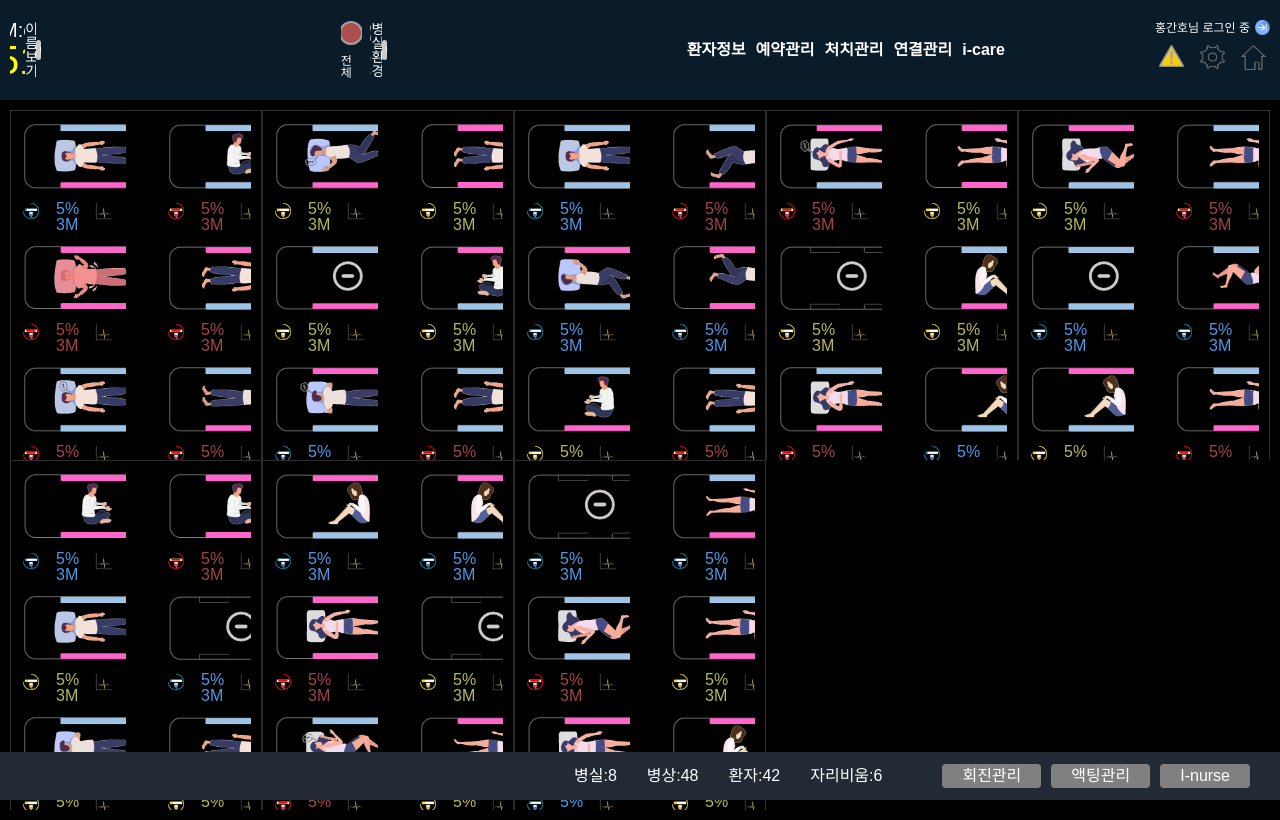
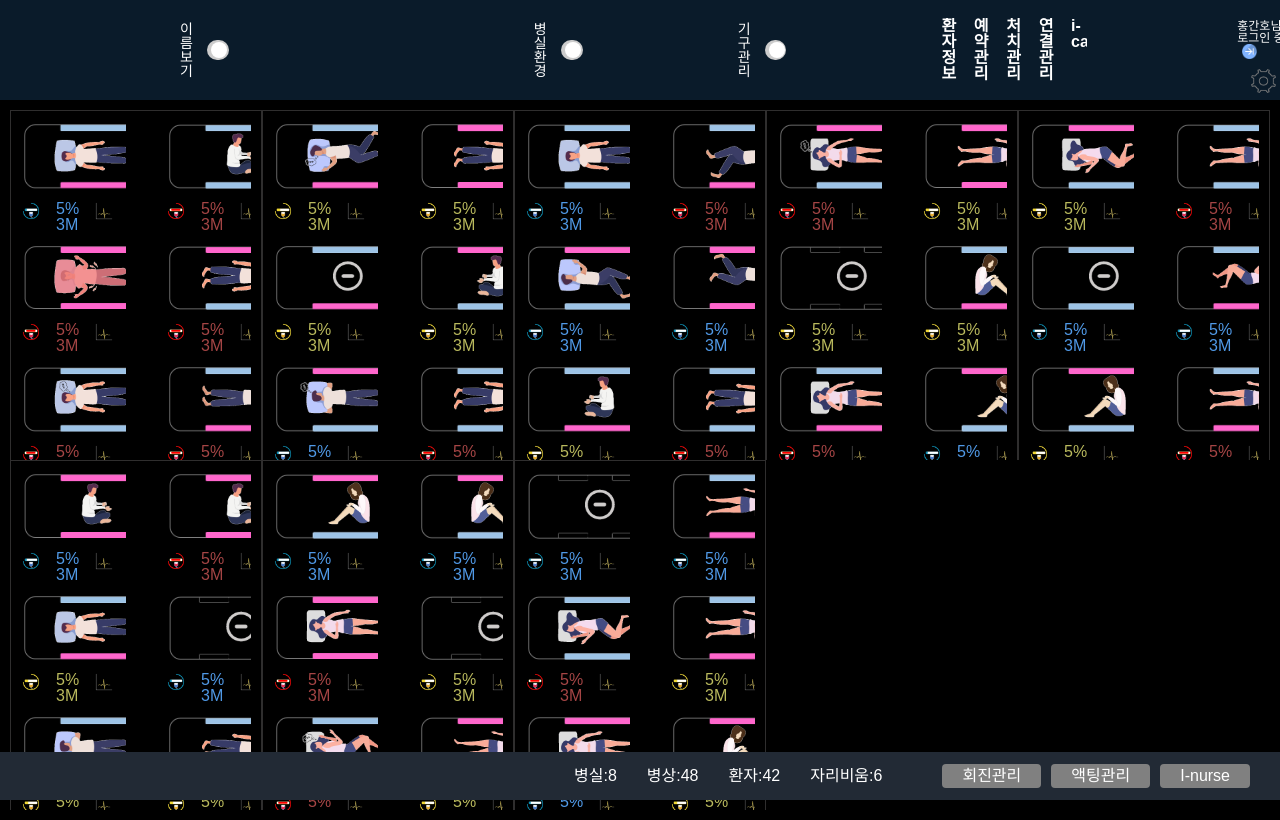
Before and after one commit to ckdgus222/health_care, a React (Vite) app: page / in a window 1280 px wide. Built offline with nearby package versions, Linux system fonts and the light colour scheme; a web font is replaced by a local one.

Commit message:
분기점: 기구관리 추가 및 병실환경과 중복되지 않도록 로직 구성
- 레이아웃 관련 오류 있음

```diff
--- a/src/components/Header/Fieldset.module.css
+++ b/src/components/Header/Fieldset.module.css
@@ -19,7 +19,7 @@
 } */
 .fieldsetBox{
    display: flex;
-   flex: 2;
+   flex: 4;
 }
 
 .fieldSet{
@@ -66,13 +66,14 @@
 
  /* 라벨 스타일 */
  .labelStyle {
+     width: 30px;
    display: flex;
    align-items: center;
    cursor: pointer;
    position: relative;
    flex-direction: column;
    gap: 10px;
-   margin-right: 8px;
+   /*margin-right: 8px;*/
  }
 
  .labelStyle p {
--- a/src/components/Header/HeaderContainer.jsx
+++ b/src/components/Header/HeaderContainer.jsx
@@ -7,15 +7,32 @@ import Button from "../Button";
 import Setting from "./Setting";
 import styles from "./HeaderContainer.module.css";
 
-const HeaderContainer = ({ setRoomAir,setSelects, setMenuTab, setTab, menuTab }) => {
-
+const HeaderContainer = ({
+  setRoomAir,
+  setEquipment,
+  setSelects,
+  setMenuTab,
+  setTab,
+  menuTab,
+  roomAir,
+  equipment,
+}) => {
   return (
     <div className={styles.main}>
       <Header>
         <Eums />
-        <ViewName text="이름보기" onClick={()=> setSelects(prev => !prev)} />
+        <ViewName text="이름보기" onClick={() => setSelects((prev) => !prev)} />
         <Fieldset />
-        <ViewName text="병실환경" onClick={()=> setRoomAir(prev => !prev)}/>
+        <ViewName
+          text="병실환경"
+          onClick={setRoomAir}
+          checked={roomAir} // Bind roomAir state
+        />
+        <ViewName
+          text="기구관리"
+          onClick={setEquipment}
+          checked={equipment} // Bind equipment state
+        />
         <Menus menuTab={menuTab} setMenuTab={setMenuTab} setTab={setTab} />
         <Setting />
       </Header>
--- a/src/components/Header/HeaderContainer.module.css
+++ b/src/components/Header/HeaderContainer.module.css
@@ -1,7 +1,10 @@
-.main{
+.main {
    background-color: #0A1B2A;
    width: 100%;
    height: 100px;
-   top: 0px;
    display: flex;
+   align-items: center;
+   justify-content: space-between; /* 요소들이 양 끝에서 균등하게 분배 */
+   padding: 0 20px; /* 좌우 여백을 고정 */
+   gap: 5px; /* 각 요소 사이의 간격을 최소화 */
 }
--- a/src/components/Header/ViewName.jsx
+++ b/src/components/Header/ViewName.jsx
@@ -1,19 +1,25 @@
-import styles from "./ViewName.module.css"
+import styles from "./ViewName.module.css";
 
+const ViewName = ({ text, onClick, checked }) => {
+  console.log(`Rendering ${text}: ${checked ? "ON" : "OFF"}`);
 
-
-
-const ViewName = ({text,onClick}) =>{
-
-  return(
+  return (
     <div className={styles.viewBox}>
       <h2 className={styles.viewText}>{text}</h2>
       <label className={styles.switch}>
-         <input type="checkbox" onClick={onClick}/>
-         <span className={`${styles.slider} ${styles.round}`}></span>
+        <input
+          type="checkbox"
+          onClick={() => {
+            console.log(`Checkbox for ${text} clicked`);
+            onClick();
+          }}
+          checked={checked}
+          readOnly
+        />
+        <span className={`${styles.slider} ${styles.round}`}></span>
       </label>
     </div>
-  )
-}
+  );
+};
 
-export default ViewName
+export default ViewName;
--- a/src/components/Header/ViewName.module.css
+++ b/src/components/Header/ViewName.module.css
@@ -1,13 +1,13 @@
-.viewBox{
+.viewBox {
    display: flex;
    align-items: center;
    justify-content: center;
-   width: 300px;
-   flex: 1;
-   position: relative;
-   left: -150px;
+   flex: 0 1 auto; /* 여유 공간을 채우지 않도록 설정 */
+   margin-right: 5px; /* 요소 간 여백을 줄이기 위한 margin */
 }
-.viewText{
+
+
+.viewText {
    font-size: 14px;
    color: #fff;
    padding-right: 5px;
@@ -52,7 +52,8 @@
 input:checked + .slider::before {
    transform: translateX(26px); /* 체크 시 26px로 이동 */
 }
-input:checked + .slider{
+
+input:checked + .slider {
    background-color: #2196F3;
 }
 
--- a/src/pages/RoomMain.jsx
+++ b/src/pages/RoomMain.jsx
@@ -1,26 +1,56 @@
-import HeaderContainer from "../components/Header/HeaderContainer"
-import RoomContainer from "../components/Room/RoomContainer"
-import Bottom from "../components/Bottom/Bottom"
-import styles from "./RoomMain.module.css"
-import { useState } from "react"
+import HeaderContainer from "../components/Header/HeaderContainer";
+import RoomContainer from "../components/Room/RoomContainer";
+import Bottom from "../components/Bottom/Bottom";
+import styles from "./RoomMain.module.css";
+import { useState } from "react";
 
-const RoomMain = () =>{
-  const [menuTab, setMenuTab] = useState(null)
-  const [isTab, setTab] = useState(false)
-  const [selects,setSelects] = useState(false)
-  const [roomAir, setRoomAir] = useState(false)
+const RoomMain = () => {
+  const [menuTab, setMenuTab] = useState(null);
+  const [isTab, setTab] = useState(false);
+  const [selects, setSelects] = useState(false);
+  const [roomAir, setRoomAir] = useState(false);
+  const [equipment, setEquipment] = useState(false);
 
+  const setRoomAirHandler = () => {
+    if (!roomAir) {
+      setRoomAir(true);
+      setEquipment(false);
+    } else {
+      setRoomAir(false);
+    }
+  };
 
-
-
+  const setEquipmentHandler = () => {
+    if (!equipment) {
+      setEquipment(true);
+      setRoomAir(false);
+    } else {
+      setEquipment(false);
+    }
+  };
 
   return (
     <div className={styles.roomContainer}>
-      <HeaderContainer setRoomAir={setRoomAir} setSelects={setSelects} menuTab={menuTab} setTab={setTab} setMenuTab={setMenuTab}/>
-      <RoomContainer roomAir={roomAir} selects={selects} menuTab={menuTab} isTab={isTab} setTab={setTab}/>
-      <Bottom/>
+      <HeaderContainer
+        setRoomAir={setRoomAirHandler}
+        setSelects={setSelects}
+        menuTab={menuTab}
+        setTab={setTab}
+        setMenuTab={setMenuTab}
+        setEquipment={setEquipmentHandler}
+        roomAir={roomAir}
+        equipment={equipment}
+      />
+      <RoomContainer
+        roomAir={roomAir}
+        selects={selects}
+        menuTab={menuTab}
+        isTab={isTab}
+        setTab={setTab}
+      />
+      <Bottom />
     </div>
-  )
-}
+  );
+};
 
-export default RoomMain
+export default RoomMain;
```
Also changed, not shown: src/components/Header/Eums.module.css (line endings or trailing spaces).
